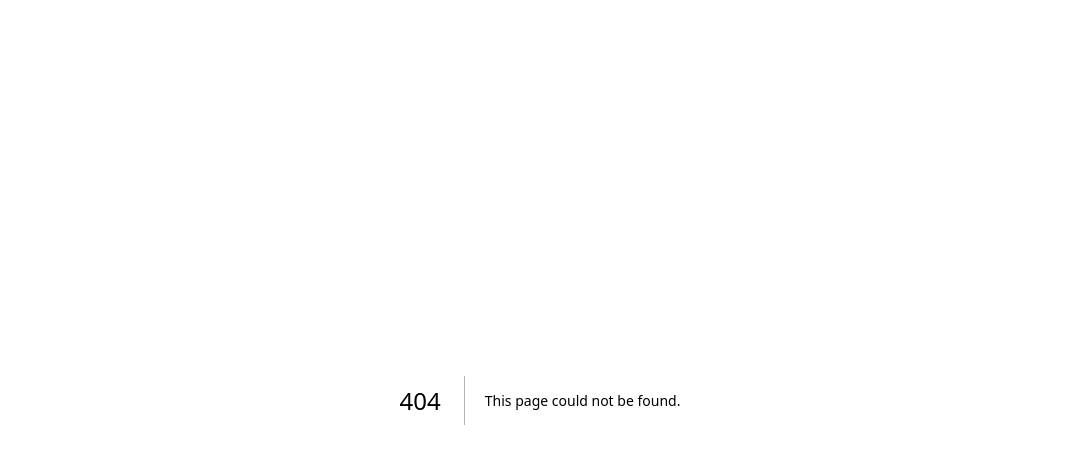
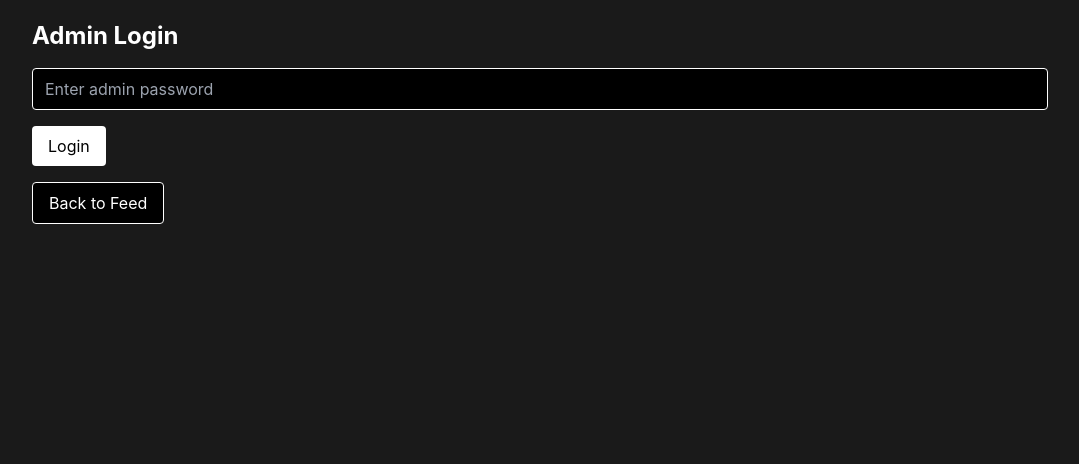
Before and after one commit to gramagrass/ricah, a Next.js app: page /admin in a window 1280 px wide. Before the commit this address had no page. Shown: the top 464 px of the page, without its empty margins (100-1179 px from the left). Built offline with nearby package versions, Linux system fonts and the light colour scheme.

Commit message:
Add admin page and upload API

```diff
--- a/package.json
+++ b/package.json
@@ -9,6 +9,7 @@
     "lint": "next lint"
   },
   "dependencies": {
+    "formidable": "^3.5.2",
     "framer-motion": "^10.18.0",
     "next": "15.2.3",
     "react": "^18.2.0",
--- /dev/null
+++ b/pages/admin.tsx
@@ -0,0 +1,127 @@
+import React, { useState } from 'react';
+import Link from 'next/link';
+
+type MediaItem = {
+  id: string;
+  src: string;
+  type: 'image' | 'video';
+  name: string;
+  mtime: string;
+};
+
+const Admin: React.FC = () => {
+  const [isLoggedIn, setIsLoggedIn] = useState(false);
+  const [password, setPassword] = useState('');
+  const [mediaItems, setMediaItems] = useState<MediaItem[]>([]);
+
+  // Simple login check (replace with real auth later)
+  const handleLogin = (e: React.FormEvent) => {
+    e.preventDefault();
+    if (password === 'admin123') { // Temporary hardcoded password
+      setIsLoggedIn(true);
+      fetchMedia(); // Fetch media after login
+    } else {
+      alert('Incorrect password');
+    }
+  };
+
+  // Fetch existing media
+  const fetchMedia = async () => {
+    try {
+      const res = await fetch('/api/media');
+      const data = await res.json();
+      setMediaItems(data);
+    } catch (error) {
+      console.error('Error fetching media:', error);
+    }
+  };
+
+  // Handle file upload (placeholder - implement API endpoint later)
+  const handleAddMedia = async (e: React.ChangeEvent<HTMLInputElement>) => {
+    const file = e.target.files?.[0];
+    if (!file) return;
+
+    const formData = new FormData();
+    formData.append('media', file);
+
+    try {
+      const res = await fetch('/api/upload', {
+        method: 'POST',
+        body: formData,
+      });
+      if (res.ok) {
+        const newMedia = await res.json();
+        setMediaItems((prev) => [...prev, newMedia]);
+        alert('Media uploaded successfully');
+      } else {
+        alert('Upload failed');
+      }
+    } catch (error) {
+      console.error('Error uploading media:', error);
+      alert('Upload error');
+    }
+  };
+
+  if (!isLoggedIn) {
+    return (
+      <div className="max-w-[1080px] mx-auto py-5 px-4 sm:px-6 lg:px-8">
+        <h1 className="text-2xl font-bold text-white mb-4">Admin Login</h1>
+        <form onSubmit={handleLogin} className="space-y-4">
+          <input
+            type="password"
+            value={password}
+            onChange={(e) => setPassword(e.target.value)}
+            placeholder="Enter admin password"
+            className="w-full px-3 py-2 bg-black text-white border border-white rounded"
+          />
+          <button type="submit" className="px-4 py-2 bg-white text-black rounded">
+            Login
+          </button>
+        </form>
+        <Link href="/">
+          <button className="mt-4 px-4 py-2 bg-black text-white border border-white rounded">
+            Back to Feed
+          </button>
+        </Link>
+      </div>
+    );
+  }
+
+  return (
+    <div className="max-w-[1080px] mx-auto py-5 px-4 sm:px-6 lg:px-8">
+      <div className="flex justify-between items-center mb-4">
+        <h1 className="text-2xl font-bold text-white">Admin Dashboard</h1>
+        <Link href="/">
+          <button className="px-4 py-2 bg-black text-white border border-white rounded">
+            Back to Feed
+          </button>
+        </Link>
+      </div>
+      <label className="block w-full mb-4">
+        <input
+          type="file"
+          accept="image/*,video/*"
+          onChange={handleAddMedia}
+          className="hidden"
+        />
+        <span className="block w-full px-4 py-2 bg-white text-black text-center rounded cursor-pointer">
+          Add New Media
+        </span>
+      </label>
+      <div className="grid grid-cols-2 sm:grid-cols-3 md:grid-cols-4 gap-4">
+        {mediaItems.map((item) => (
+          <div key={item.id} className="bg-black">
+            {item.type === 'image' ? (
+              <img src={item.src} alt={item.name} className="w-full h-auto object-cover" />
+            ) : (
+              <video src={item.src} controls muted className="w-full h-auto object-cover" />
+            )}
+            <p className="text-white text-sm mt-1">{item.name}</p>
+          </div>
+        ))}
+      </div>
+    </div>
+  );
+};
+
+export default Admin;
```
Also changed, not shown: pages/api/upload.ts (added), 1 other file (tests, documents, lock files or other folders).
